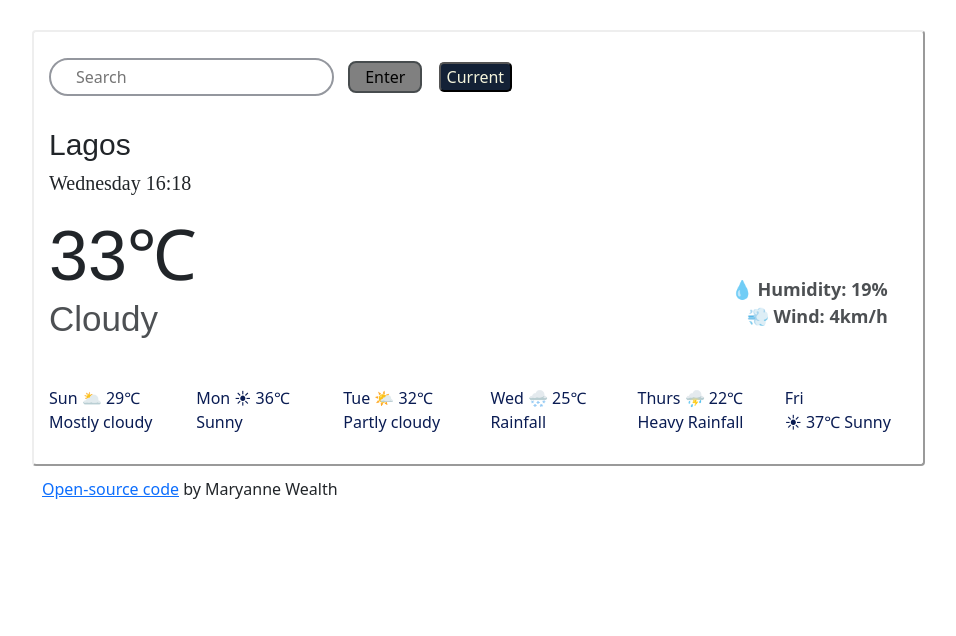
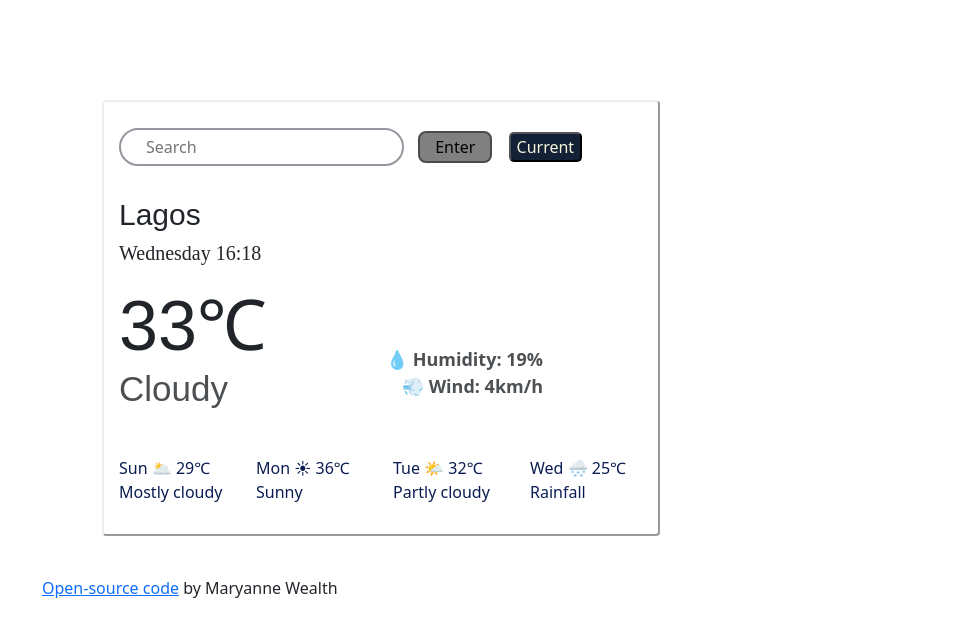
Before and after one commit to pristyn/Forecast, a plain HTML site: page index.html in a window 1280 px wide. Shown: the whole page, without its empty margins (80-1036 px from the left). Drawn offline with nearby package versions, Linux system fonts and the light colour scheme; no server answers.

Commit message:
modified

```diff
--- a/index.html
+++ b/index.html
@@ -56,43 +56,31 @@
     </p>
 
       <div class="row">
-        <div class="col-2">
+        <div class="col-3">
           Sun
           🌥
           29℃
         Mostly cloudy
         </div>
-        <div class="col-2">
+        <div class="col-3">
           Mon
           ☀
           36℃
           Sunny
         </div>
-        <div class="col-2">
+        <div class="col-3">
           Tue
           🌤
           32℃
           Partly cloudy
         </div>
-        <div class="col-2">
+        <div class="col-3">
             Wed
             🌨
             25℃
             Rainfall
           </div>
-          <div class="col-2">
-            Thurs
-            ⛈
-            22℃
-           Heavy Rainfall
-          </div>
-          <div class="col-2">
-            Fri
-            <br>
-            ☀
-            37℃
-            Sunny
-            </div>
+
       </div>
     </div>
 
--- a/weather/style.css
+++ b/weather/style.css
@@ -1,9 +1,9 @@
 .weather {
   border: 2px outset;
   border-radius: 4px;
-  margin: 30px;
+  margin: 100px;
   padding: 10px 15px 20px;
-  max-width: 80%;
+  max-width: 50%;
 }
 
 .location {
@@ -46,7 +46,7 @@ h1 {
   font-size: 18px;
   opacity: 0.8;
   position: relative;
-  right: 20px;
+  right: 100px;
   bottom: 50px;
 }
 
@@ -56,7 +56,7 @@ h1 {
   font-size: 18px;
   opacity: 0.8;
   position: relative;
-  right: 20px;
+  right: 100px;
   bottom: 50px;
 }
 
@@ -96,7 +96,7 @@ h1 {
 }
 
 .code {
-  margin-top: -9px;
+  margin-top: -50px;
   font-weight: 500;
   position: relative;
   left: 40px;
```
